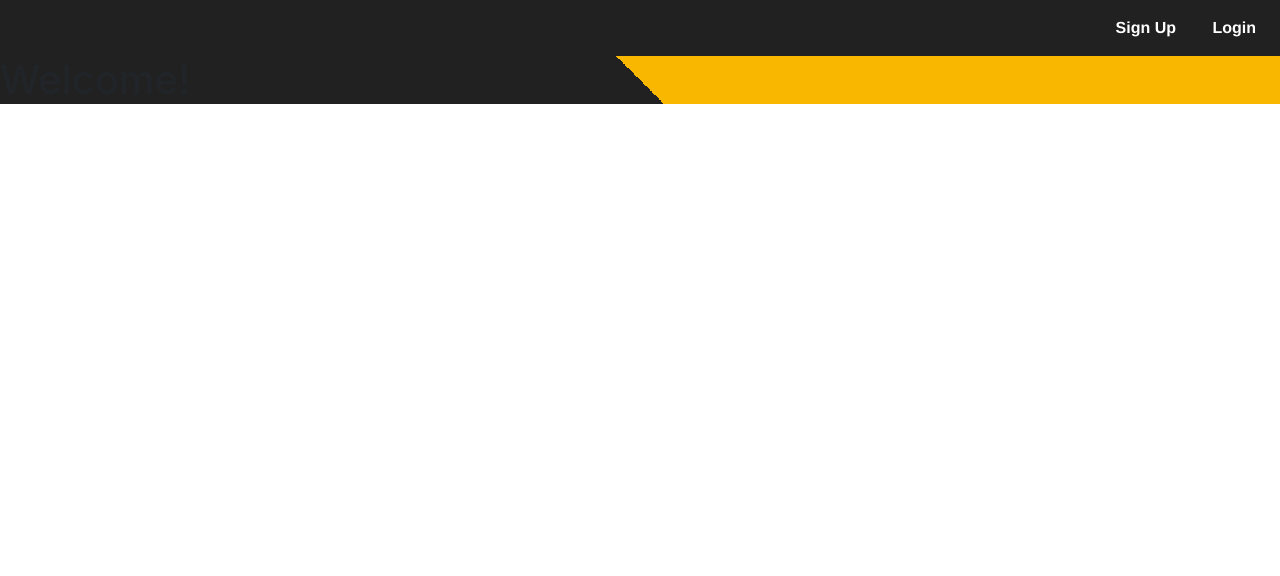
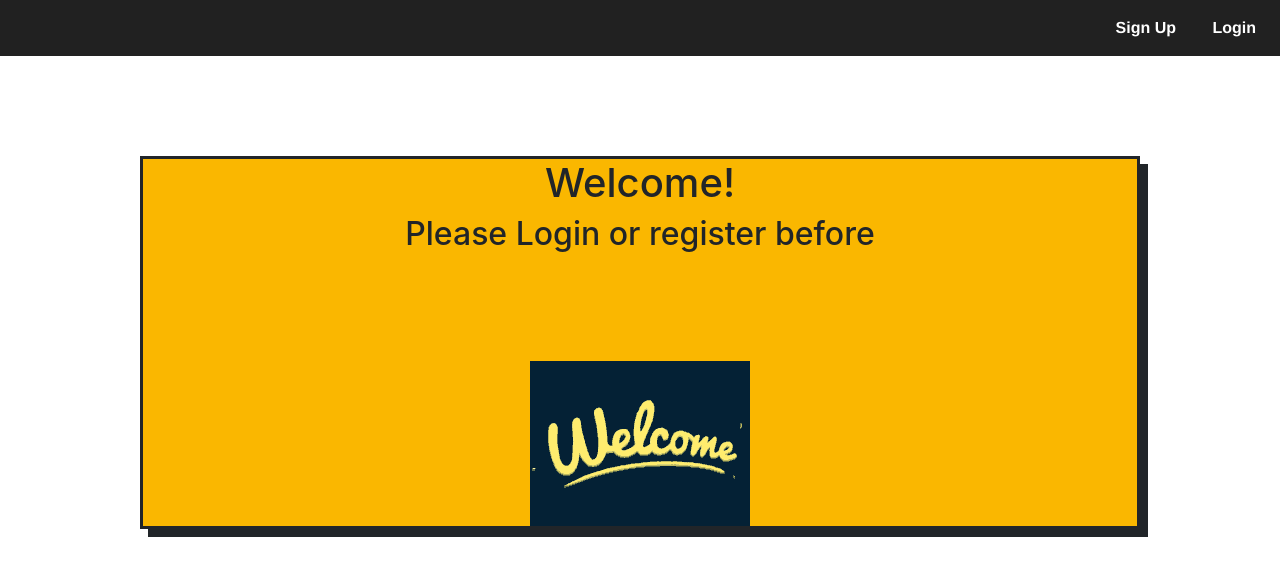
Before and after one commit to SE331-2022-Project-2/SE331-2022-Project-Front-end, a Vue app: page / in a window 1280 px wide. Shown: the top 576 px of the page. Built offline with nearby package versions, Linux system fonts and the light colour scheme; some icons are missing; a web font is replaced by a local one.

Commit message:
Decorate home page

```diff
--- a/src/views/HomeView.vue
+++ b/src/views/HomeView.vue
@@ -1,14 +1,27 @@
 <template>
-    <body>
-   <div>
-    <h1>Welcome!</h1>
-</div>
+  <body>
+    <div class="home">
+      <h1>Welcome!</h1>
+      <h2>Please Login or register before</h2>
 
-    </body>
-
+      <img src="../assets/welcome-gif.gif" alt="welcome" class="center" />
+    </div>
+  </body>
 </template>
 <style scoped>
-body{
-    background: linear-gradient(45deg,  #212121 50%, #fab700 50%);
+img{
+    margin-top: 100px;
+}
+.home {
+  background: #fab700;
+  padding: calc(4 * var(--size-bezel));
+  margin-top: 100px;
+  border-radius: var(--size-radius);
+  border: 3px solid var(--color-shadow, currentColor);
+  box-shadow: 0.5rem 0.5rem 0 var(--color-shadow, currentColor);
+  width: 1000px;
+  margin-left: auto;
+  margin-right: auto;
+  text-align: center;
 }
 </style>
--- a/src/views/event/people/PeopleLayoutView.vue
+++ b/src/views/event/people/PeopleLayoutView.vue
@@ -44,14 +44,13 @@ export default {
 }
 </script>
 <style scoped>
-
 #nav {
   background-color: #212121;
   display: block;
   margin-left: auto;
   margin-right: auto;
 }
-#nav a :hover{
+#nav a :hover {
   color: #fddb3a;
 }
 </style>
```
Also changed, not shown: src/assets/welcome-gif.gif (added). Lines whose indentation alone changed are shown as unchanged.
